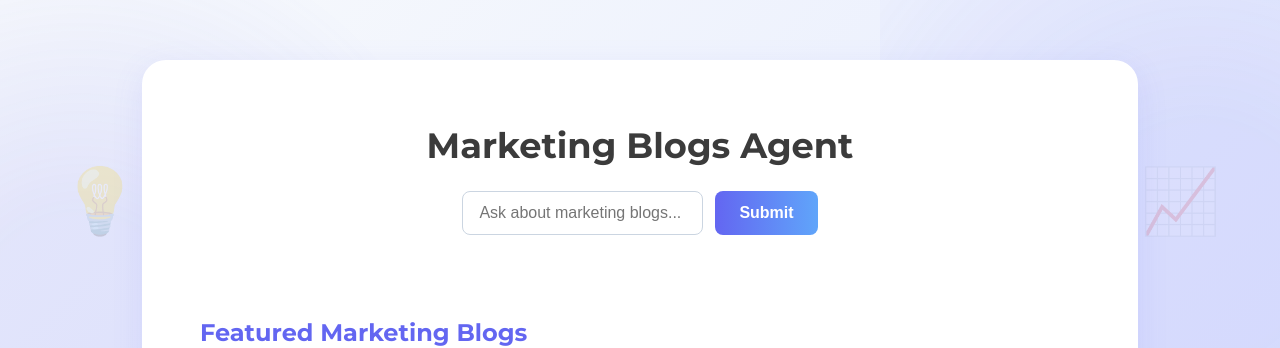
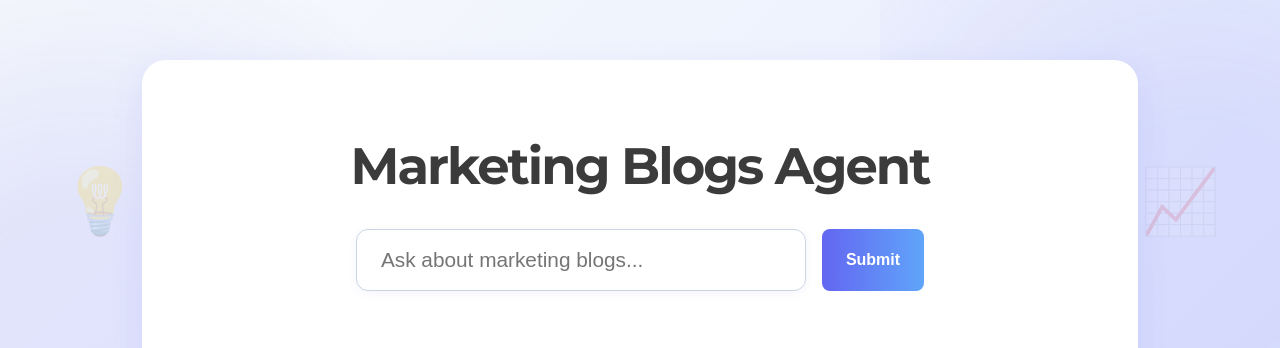
Before and after one commit to Yash55555555555/Agent-for-Marketing-Blogs, a React (Vite) app in the folder frontend/: page / in a window 1280 px wide. Shown: the top 348 px of the page. Built offline with nearby package versions, Linux system fonts and the light colour scheme.

Commit message:
add styling to the input field

```diff
--- a/frontend/src/style.css
+++ b/frontend/src/style.css
@@ -59,26 +59,31 @@ body::after {
 }
 
 h1 {
-  font-size: 2.2rem;
-  font-weight: 700;
-  margin-bottom: 24px;
+  font-size: 3.2rem;
+  font-weight: 800;
+  margin-bottom: 32px;
   color: #3b3b3b;
+  letter-spacing: -2px;
 }
 
 .form {
   display: flex;
-  gap: 12px;
-  margin-bottom: 24px;
+  gap: 16px;
+  margin-bottom: 32px;
+  justify-content: center;
 }
 
 .input {
-  flex: 1;
-  padding: 12px 16px;
-  border-radius: 8px;
-  border: 1px solid #cbd5e1;
-  font-size: 1rem;
+  flex: 1 1 400px;
+  min-width: 400px;
+  max-width: 600px;
+  padding: 18px 24px;
+  border-radius: 12px;
+  border: 1.5px solid #cbd5e1;
+  font-size: 1.3rem;
   outline: none;
   transition: border-color 0.2s;
+  box-shadow: 0 2px 8px rgba(99,102,241,0.07);
 }
 .input:focus {
   border-color: #6366f1;
```
